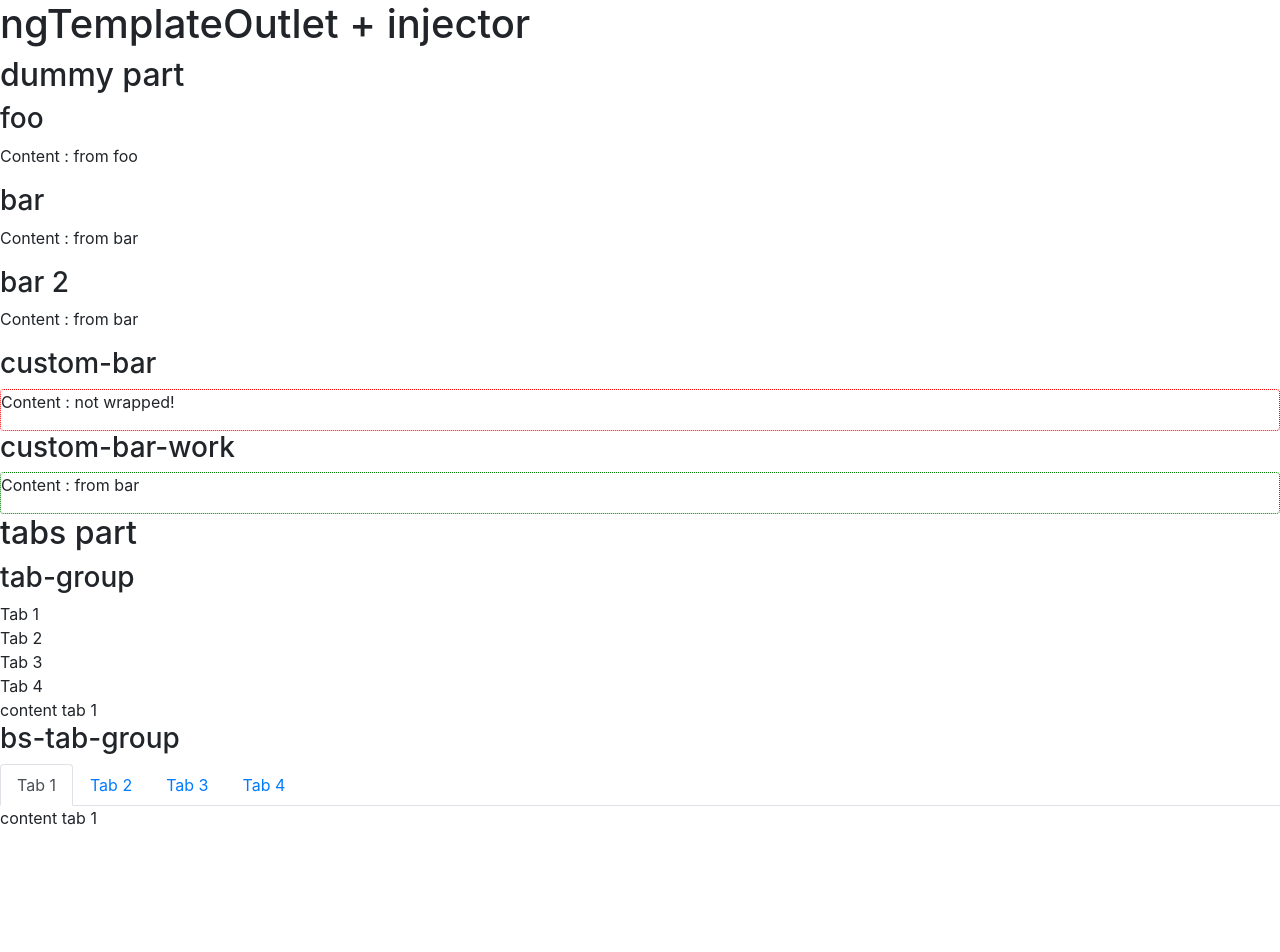
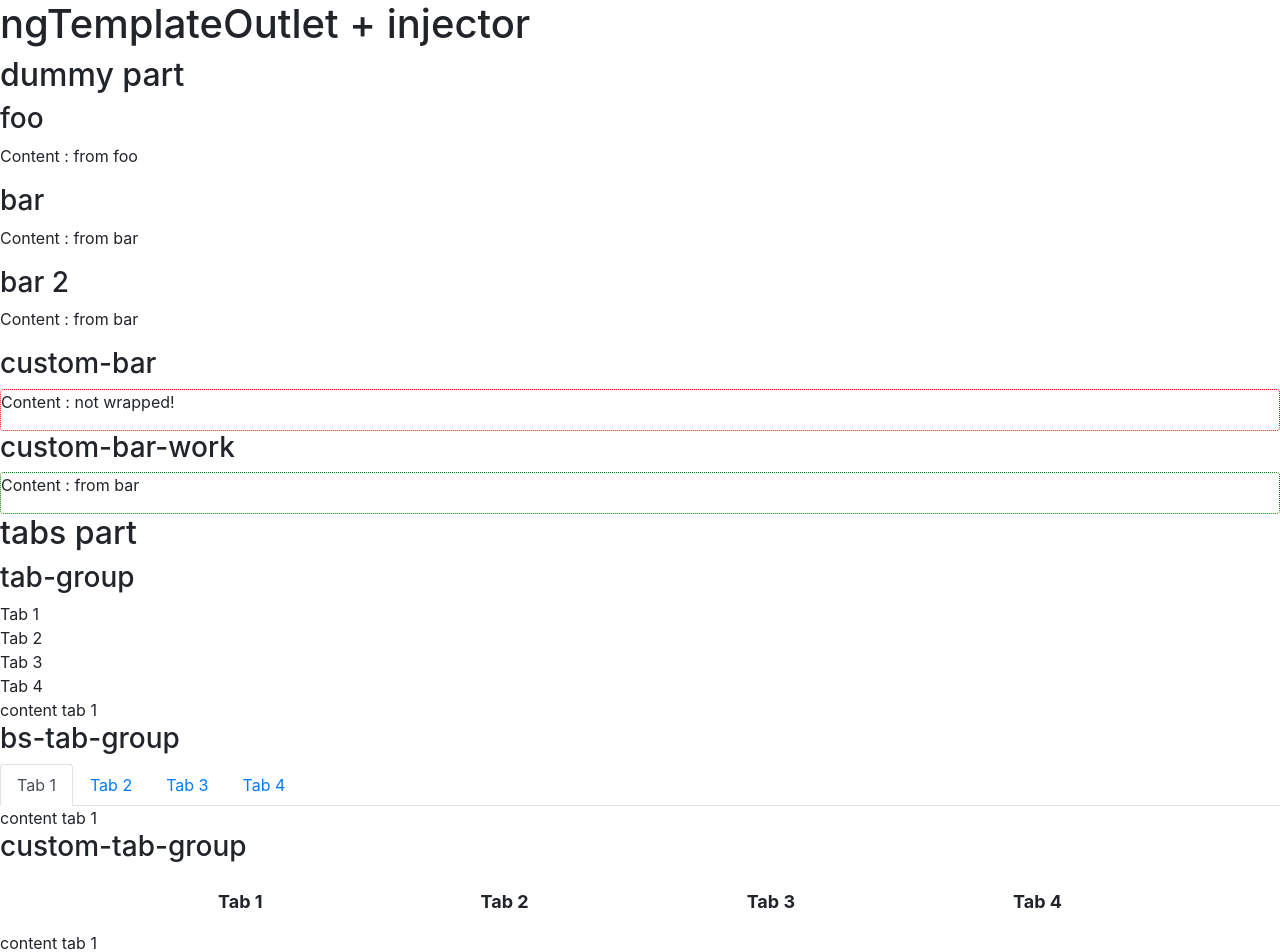
Before and after one commit to nedinfra/angular-how-to-used-ng-template-outlet-injector-tabs-example, an Angular app: page / in a window 1280 px wide. Shown: the top 952 px of the page. Before the commit the page ends 902 px from the top, so only its background shows below. Built offline with nearby package versions, Linux system fonts and the light colour scheme.

Commit message:
custom-tab-group

```diff
--- a/src/app/app.component.html
+++ b/src/app/app.component.html
@@ -1,4 +1,4 @@
-<h1>ngTemplateOutlet + injector </h1>
+<h1>ngTemplateOutlet + injector</h1>
 <h2>dummy part</h2>
 <h3>foo</h3>
 <foo>
@@ -19,7 +19,7 @@
 <custom-bar>
   <content></content>
 </custom-bar>
-<h3>custom-bar-work </h3>
+<h3>custom-bar-work</h3>
 <custom-bar-work>
   <ng-template>
     <content></content>
@@ -27,7 +27,7 @@
 </custom-bar-work>
 
 <h2>tabs part</h2>
-<h3>tab-group </h3>
+<h3>tab-group</h3>
 <app-tab-group>
   <app-tab-panel title="Tab 1">content tab 1</app-tab-panel>
   <app-tab-panel title="Tab 2">content tab 2</app-tab-panel>
@@ -35,7 +35,7 @@
   <app-tab-panel title="Tab 4">content tab 4</app-tab-panel>
 </app-tab-group>
 
-<h3>bs-tab-group </h3>
+<h3>bs-tab-group</h3>
 <app-bs-tab-group>
   <app-tab-panel title="Tab 1">content tab 1</app-tab-panel>
   <app-tab-panel title="Tab 2">content tab 2</app-tab-panel>
@@ -43,7 +43,12 @@
   <app-tab-panel title="Tab 4">content tab 4</app-tab-panel>
 </app-bs-tab-group>
 
-
-<br/>
-<br/>
-<br/>
+<h3>custom-tab-group</h3>
+<app-custom-tab-group>
+  <ng-template>
+  <app-tab-panel title="Tab 1">content tab 1</app-tab-panel>
+  <app-tab-panel title="Tab 2">content tab 2</app-tab-panel>
+  <app-tab-panel title="Tab 3">content tab 3</app-tab-panel>
+  <app-tab-panel title="Tab 4">content tab 4</app-tab-panel>
+  </ng-template>
+</app-custom-tab-group>
--- a/src/app/app.module.ts
+++ b/src/app/app.module.ts
@@ -7,6 +7,7 @@ import { TabGroupComponent } from './tabs/tab-group/tab-group.component';
 import { TabPanelComponent } from './tabs/tab-panel/tab-panel.component';
 import { Bar, Content, CustomBar, CustomBarWork, Foo } from './dummy/dummy';
 import { BsTabGroupComponent } from './tabs/bs-tab-group/bs-tab-group.component';
+import { CustomTabGroupComponent } from './tabs/custom-tab-group/custom-tab-group.component';
 
 @NgModule({
   imports: [
@@ -19,7 +20,8 @@ import { BsTabGroupComponent } from './tabs/bs-tab-group/bs-tab-group.component'
     CustomBarWork,
     TabGroupComponent,
     TabPanelComponent,
-    BsTabGroupComponent
+    BsTabGroupComponent,
+    CustomTabGroupComponent
   ],
   declarations: [AppComponent],
   bootstrap: [AppComponent],
--- /dev/null
+++ b/src/app/tabs/custom-tab-group/custom-tab-group.component.html
@@ -0,0 +1,5 @@
+<app-tab-group>
+  <div class="tabs-container">
+    <ng-container *ngTemplateOutlet="template; injector: injector"></ng-container>
+  </div>
+</app-tab-group>
--- /dev/null
+++ b/src/app/tabs/custom-tab-group/custom-tab-group.component.ts
@@ -0,0 +1,43 @@
+import { NgTemplateOutlet } from '@angular/common';
+import {
+  Component,
+  ContentChild,
+  Injector,
+  OnInit,
+  TemplateRef,
+  ViewChild,
+  ViewContainerRef,
+} from '@angular/core';
+import { TabGroupComponent } from '../tab-group/tab-group.component';
+
+@Component({
+  selector: 'app-custom-tab-group',
+  templateUrl: './custom-tab-group.component.html',
+  styleUrls: ['./custom-tab-group.component.css'],
+  standalone: true,
+  imports: [TabGroupComponent, NgTemplateOutlet],
+  styles: [
+    `
+    :host::ng-deep .tab-header{
+      display: flex;
+      gap: 1rem;
+      padding: 1rem;
+      justify-content: space-evenly;
+      font-weight : bold;
+      font-size: large;
+    }
+  `,
+  ],
+})
+export class CustomTabGroupComponent implements OnInit {
+  @ContentChild(TemplateRef, { static: true }) template!: TemplateRef<unknown>;
+
+  @ViewChild(TabGroupComponent, { read: ViewContainerRef, static: true })
+  tabGroupVcr!: ViewContainerRef;
+
+  injector! : Injector;
+
+  ngOnInit() {
+    this.injector = this.tabGroupVcr.injector;
+  }
+}
```
Also changed, not shown: src/app/tabs/custom-tab-group/custom-tab-group.component.css (added). Lines whose indentation alone changed are shown as unchanged.
